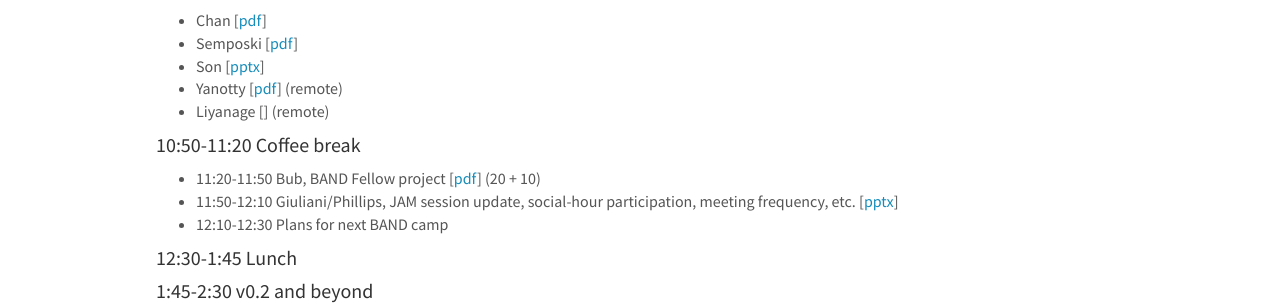
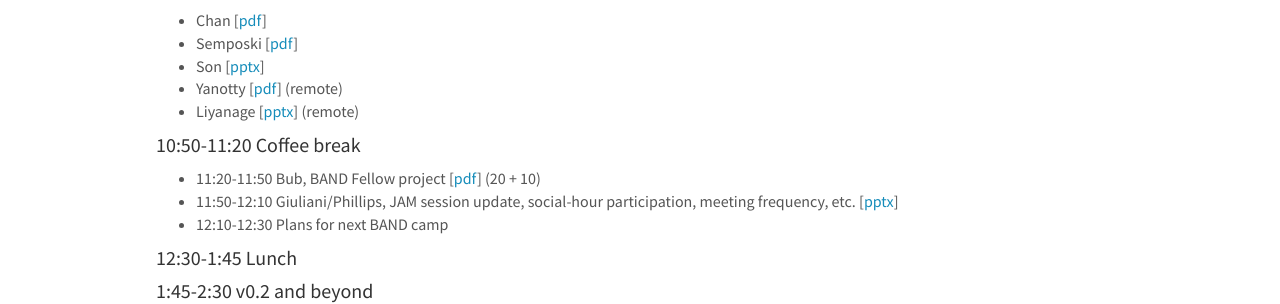
Before and after one commit to bandframework/bandframework.github.io, a Jekyll site: the page built from _pages/retreat.md, in a window 1280 px wide and 900 px high, scrolled down 433 px. Shown: the part 159-463 px from the top of the window. Built offline with Jekyll 4.4.1, drawn with Linux system fonts in a browser that asks for light colours; nearby versions of some CDN libraries.

Commit message:
update talks on retreat page

```diff
--- a/_pages/retreat.md
+++ b/_pages/retreat.md
@@ -47,7 +47,7 @@ All times are EDT.
 * Semposki [<a href="https://github.com/bandframework/privateband/blob/team/Meetings/Retreat2022/Talks/SAMBA_talk_split.pdf">pdf</a>]
 * Son [<a href="https://github.com/bandframework/privateband/blob/team/Meetings/Retreat2022/Talks/beta_fit_MK_simplified_Tong_2022_Summer_final-2.pptx">pptx</a>]
 * Yanotty [<a href="https://github.com/bandframework/privateband/blob/team/Meetings/Retreat2022/Talks/Yannotty_BAND_Retreat_2022.pdf">pdf</a>] (remote)
-* Liyanage [<a href=""></a>] (remote)
+* Liyanage [<a href="VAH_final_dan_liyanage.pptx">pptx</a>] (remote)
 
 #### 10:50-11:20 Coffee break
 
```
